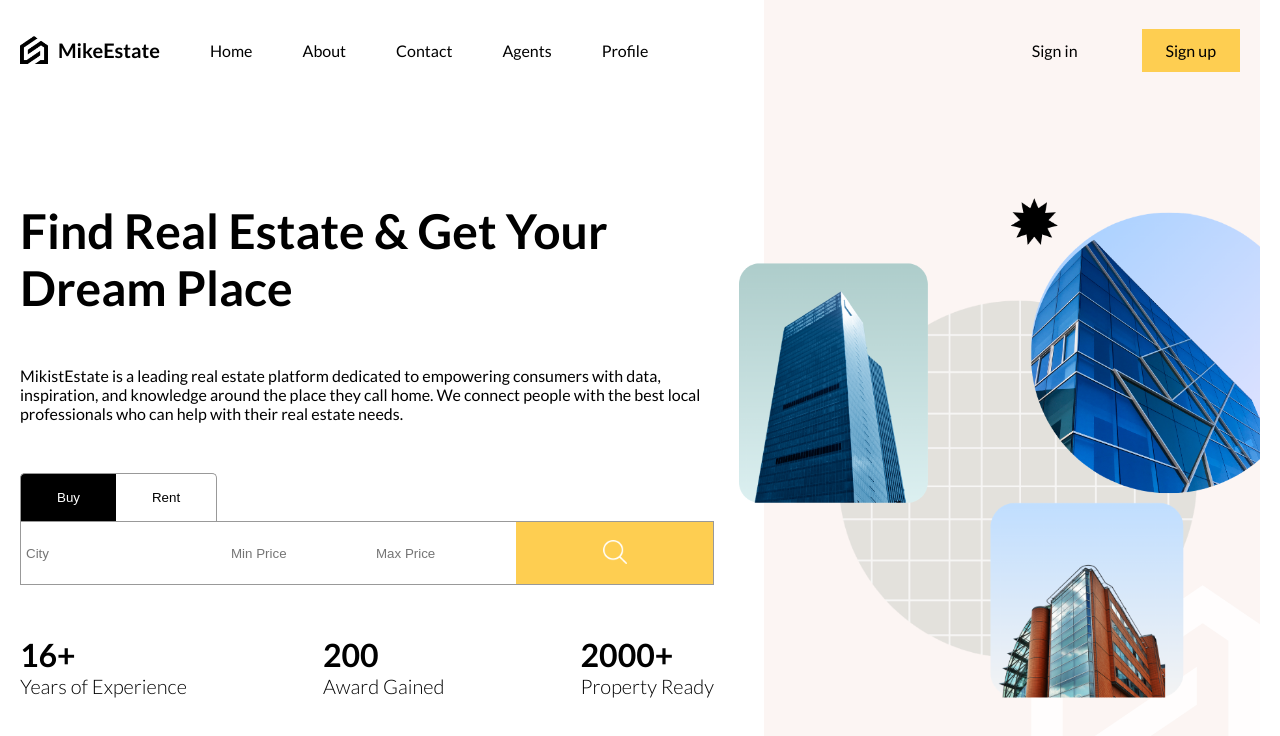
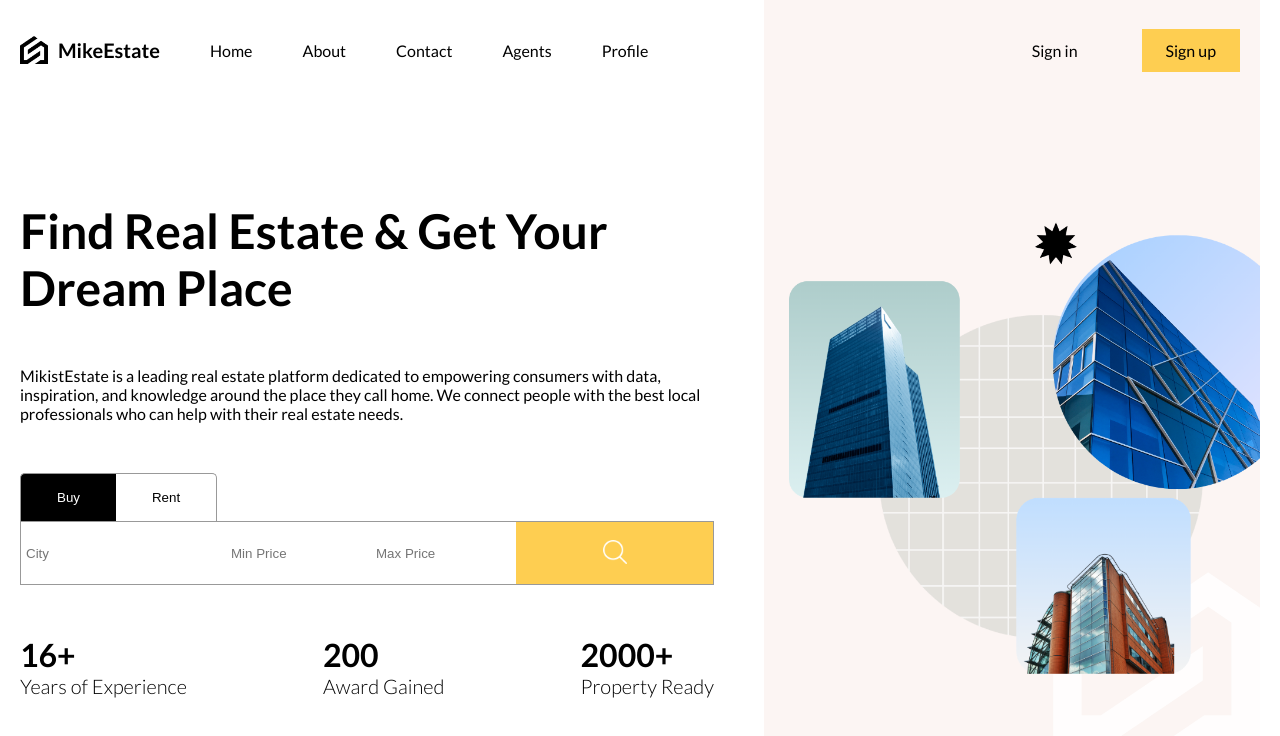
Before and after one commit to mikist23/estate-app, a React (Vite) app in the folder client/: page / in a window 1280 px wide. Shown: the top 736 px of the page. Built offline with nearby package versions, Linux system fonts and the light colour scheme; no server answers.

Commit message:
update the styles

```diff
--- a/client/src/responsive.scss
+++ b/client/src/responsive.scss
@@ -11,7 +11,7 @@
 }
 
 @mixin lg {
-  @media (max-width: 1866px) {
+  @media (max-width: 1366px) {
     @content;
   }
 }
--- a/client/src/routes/homePage/homePage.scss
+++ b/client/src/routes/homePage/homePage.scss
@@ -71,12 +71,13 @@
     }
 
     img {
-      width: 115%;
+      width: 100%;
       position: absolute;
       right: 0;
 
+
       @include lg {
-        width: 105%;
+        width: 95%;
       }
     }
   }
```
